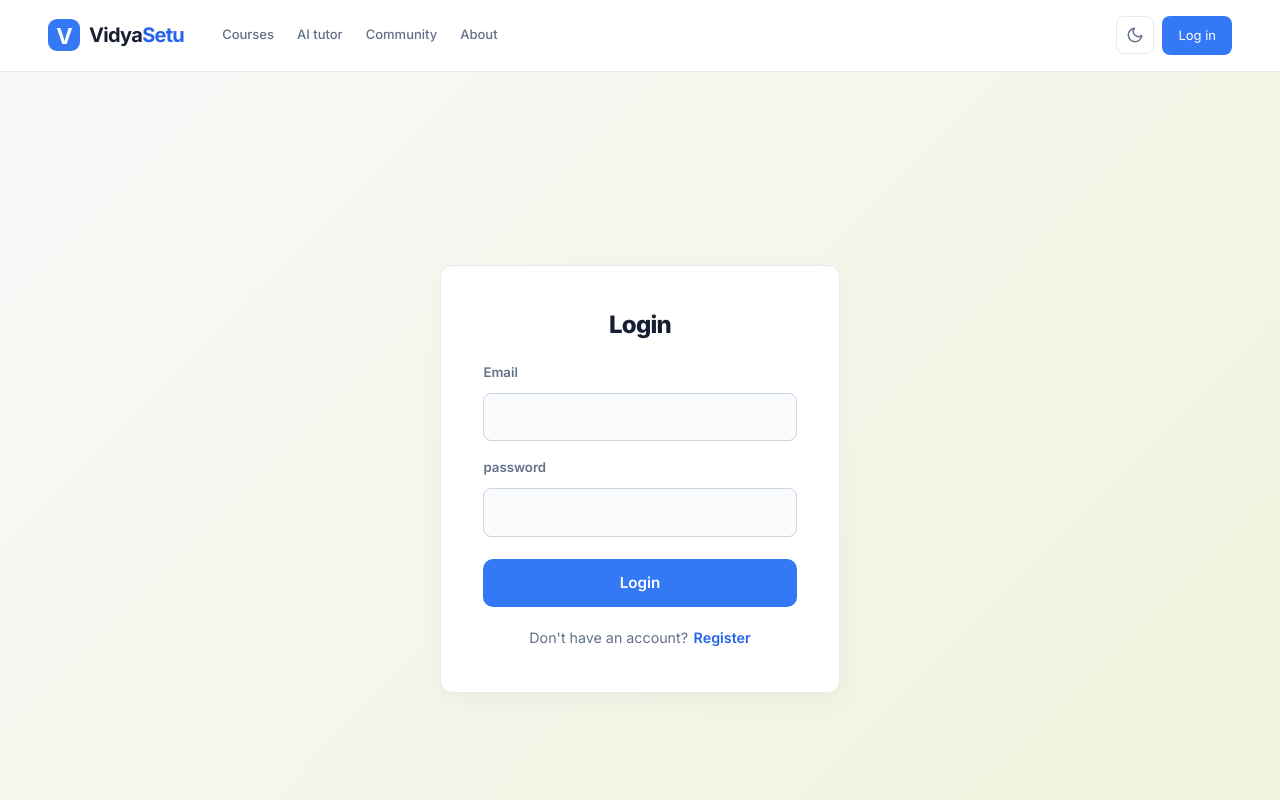
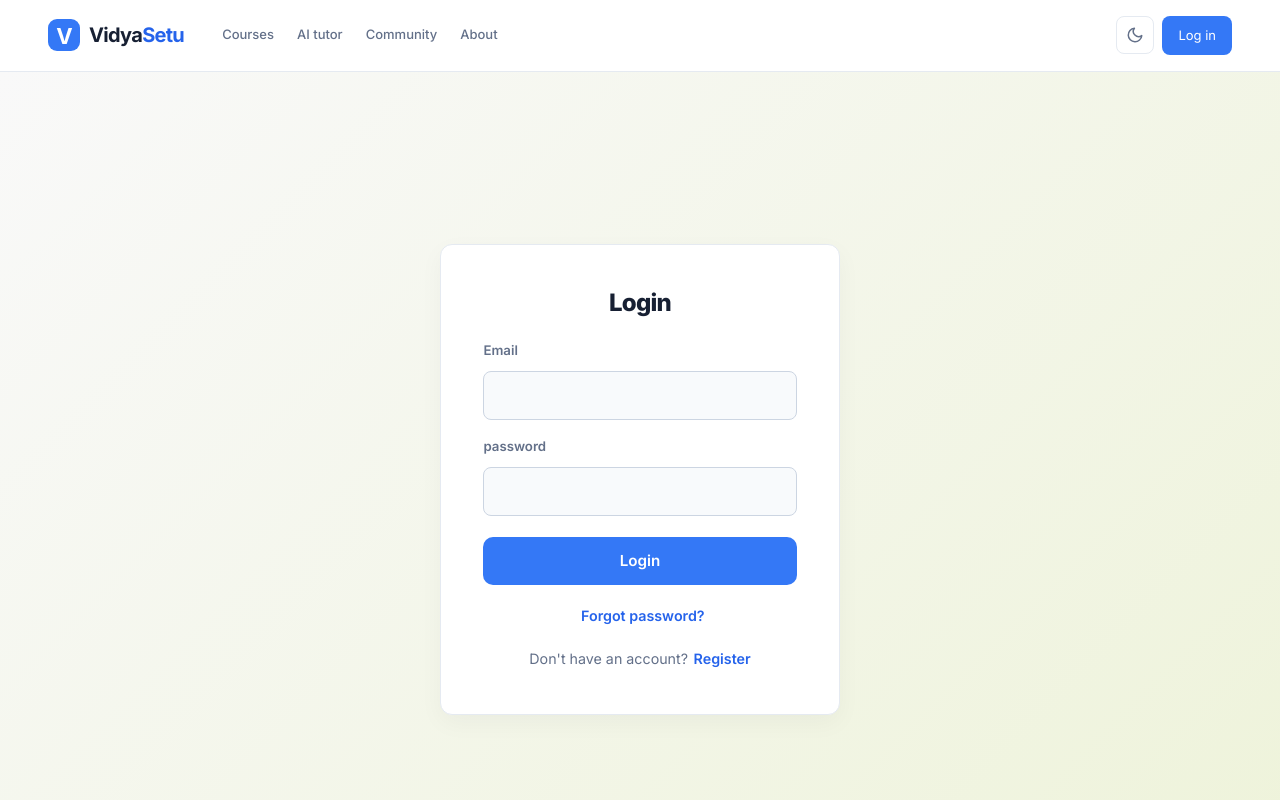
Before and after one commit to Alokpatel45/VidyaSetu, a React (Vite) app in the folder frontend/: page /login in a window 1280 px wide. Shown: the top 800 px of the page. Built offline with nearby package versions, Linux system fonts and the light colour scheme; no server answers.

Commit message:
feat: wire password reset routes

```diff
--- a/frontend/src/pages/Auth/Login.jsx
+++ b/frontend/src/pages/Auth/Login.jsx
@@ -37,6 +37,7 @@
             {btnLoading ? "Please Wait" : "Login"}
           </button>
         </form>
+        <p><Link to="/forgot-password">Forgot password?</Link></p>
         <p>
           Don't have an account?<Link to="/register">Register</Link>
         </p>
```
